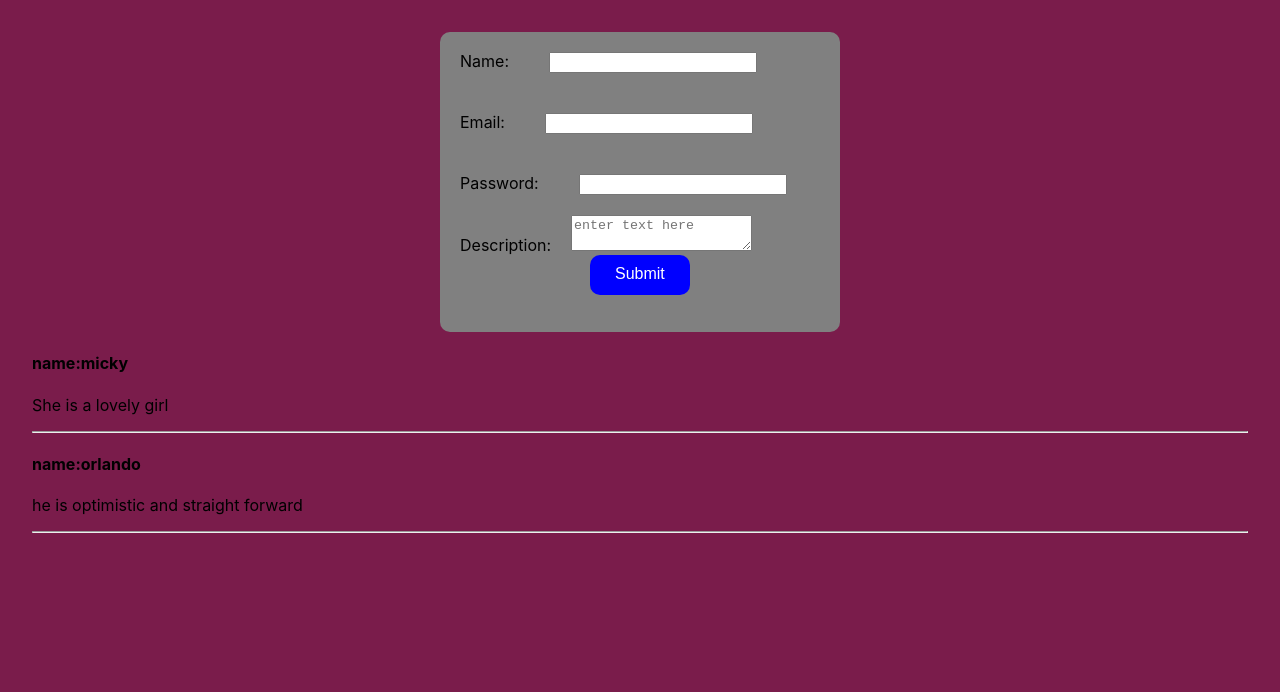
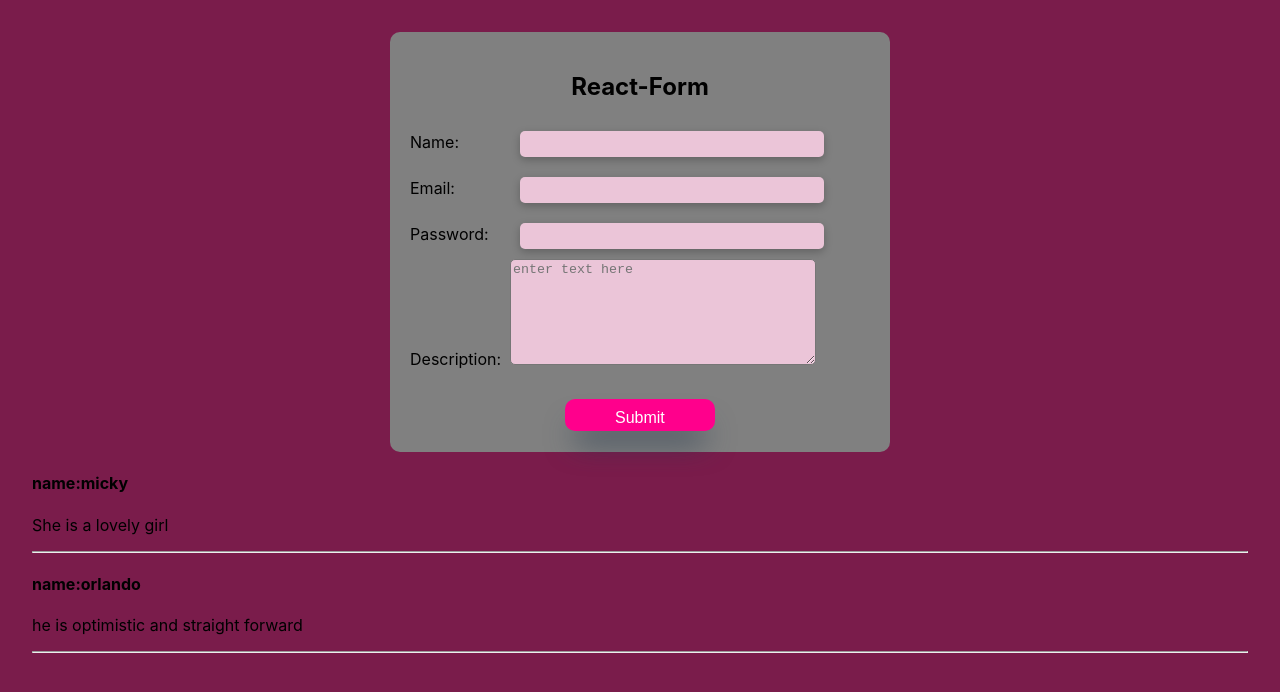
Before and after one commit to shawlycode/my-react-forms, a React (Create React App) app: page / in a window 1280 px wide. Shown: the top 692 px of the page. Built offline with nearby package versions, Linux system fonts and the light colour scheme.

Commit message:
updated styles and componnent

```diff
--- a/src/App.css
+++ b/src/App.css
@@ -1,31 +1,50 @@
 body{background-color: rgb(122, 28, 75);}
 
 input{
-  margin: 20px;
-  width: 200px;
+  margin: 10px;
+  width: 300px;
+  height: 3vh;
+  border-radius: 5px;
+  background-color: rgb(235, 197, 216);
+  border: none;
+  box-shadow: rgba(0, 0, 0, 0.24) 0px 3px 8px;
 }
 label{
-  padding: 20px;
+  width: 100px;
+  display: inline-block;
+  padding-left: 20px;
+
+}
+textarea{
+
+  width: 300px;
+  height: 100px;
+  background-color: rgb(235, 197, 216);
+  border-radius: 5px;
 
 }
 .container{
   background-color: grey;
-  max-width: 400px;
+  max-width: 500px;
   margin: auto;
-  height: 300px;
+  height: 400px;
   border-radius: 10px;
+  padding-top: 20px;
 }
 .btn{
   display: flex;
   margin: auto;
-  background-color: blue;
-  width: 100px;
-  height: 5vh;
+  background-color: rgb(255, 0, 140);
+  width: 150px;
+  height: 4vh;
   border: none;
   color: #fff;
-  padding-left: 25px;
+  padding-left: 50px;
   padding-top: 10px;
+  padding-bottom: 10px;
   font-size: 16px;
   border-radius: 10px;
   cursor: pointer;
+  margin-top: 30px;
+  box-shadow: rgb(38, 57, 77) 0px 20px 30px -10px;
 }
--- a/src/Components/PersonBio.jsx
+++ b/src/Components/PersonBio.jsx
@@ -44,22 +44,27 @@ class PersonBio extends Component {
         return (
             <section style={{ margin: "2rem" }}>
                 <div className="container">
-                    <form className="app-wrapper" onSubmit={this.handleSubmit}>
+                    <h1 style={{textAlign:"center" }}>React-Form</h1>
+                    <form onSubmit={this.handleSubmit}>
                         <label htmlFor="">Name:</label>
                         <input type="text" name="name" value={this.state.name} onChange={this.handleChange} />
                         <br />
                         <label htmlFor="">Email:</label>
                         <input type="email" name="email" value={this.state.email} onChange={this.handleChange} />
                         <br />
-                        <label htmlFor="">Password:</label>
+
+                        <label>Password:</label>
                         <input type="password" name="password" value={this.state.password} onChange={this.handleChange} />
                         <br />
+
                         <label htmlFor="">Description:</label>
                         <textarea
                             name="description"
                             placeholder="enter text here" value={this.state.description}
-                            onChange={this.handleChange}></textarea>
+                            onChange={this.handleChange}>
+                        </textarea>
                         <br />
+
                         <button className="btn">Submit</button>
                     </form>
                 </div>
```
